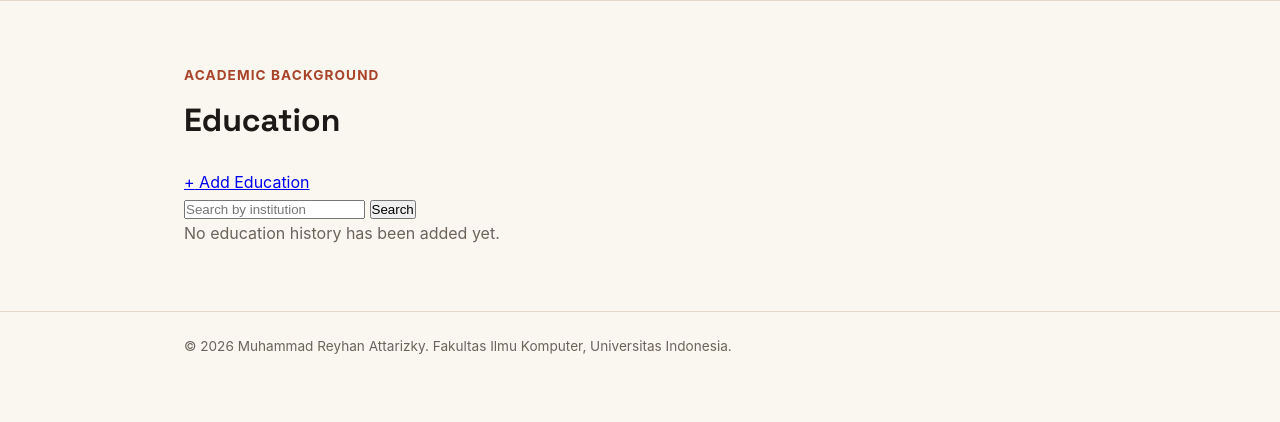
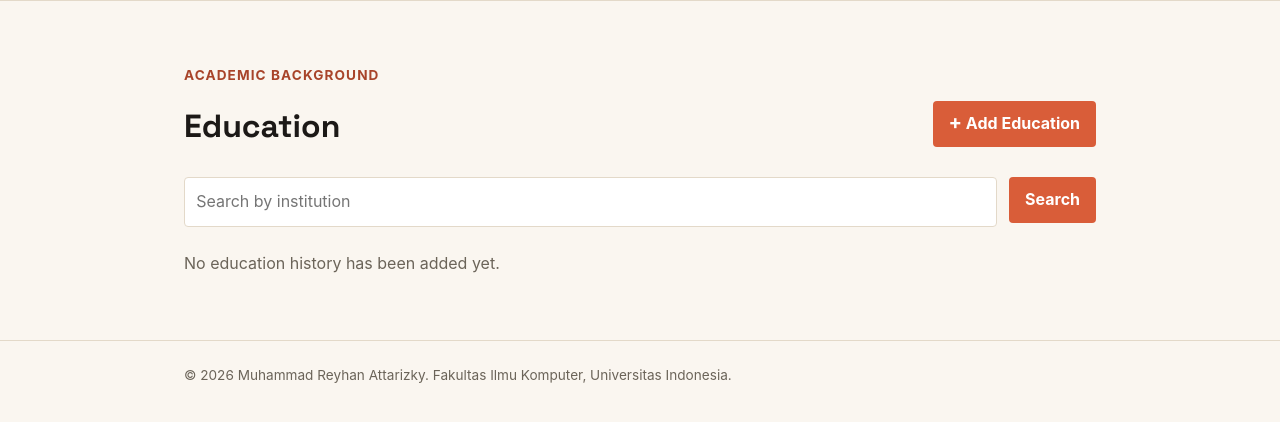
Before and after one commit to REYHANCSUI25/myportofolio, a Django app: page /education/ in a window 1280 px wide. Shown: the part 74-496 px from the top of the page. Run offline with Django 5.2, Linux system fonts and the light colour scheme; data that the repository does not hold is empty.

Commit message:
Add styles for education form, search, messages, and delete modal

```diff
--- a/static/css/style.css
+++ b/static/css/style.css
@@ -319,6 +319,7 @@ h1, .brand {
 
 .education-status {
     display: inline-block;
+    align-self: flex-start;
     margin-top: 0.75rem;
     padding: 0.2rem 0.6rem;
     font-size: 0.75rem;
@@ -333,7 +334,237 @@ h1, .brand {
     color: #fff;
 }
 
+.education-header {
+    width: 100%;
+    display: flex;
+    justify-content: space-between;
+    align-items: center;
+    gap: 1rem;
+    margin-bottom: 1.5rem;
+}
+
+.education-header h1 {
+    margin-bottom: 0;
+}
+
+.education-add-button {
+    display: inline-flex;
+    align-items: center;
+    gap: 0.45rem;
+}
+
+.education-add-button span {
+    font-size: 1.25rem;
+    line-height: 1;
+}
+
+.education-form {
+    width: 100%;
+    max-width: 100%;
+    margin-top: 1.5rem;
+}
+
+.form-group {
+    margin-bottom: 1.25rem;
+}
+
+.form-group label {
+    display: block;
+    margin-bottom: 0.4rem;
+    font-weight: 700;
+}
+
+.form-group input,
+.form-group textarea {
+    width: 100%;
+    box-sizing: border-box;
+    padding: 0.7rem;
+    border: 1px solid var(--accent);
+    border-radius: var(--radius);
+    font: inherit;
+    transition:
+        border-color 0.2s ease,
+        outline-color 0.2s ease;
+}
+
+.form-group input:focus,
+.form-group textarea:focus {
+    outline: 2px solid var(--accent);
+    border-color: var(--accent);
+}
+
+.form-error {
+    color: #b42318;
+    font-size: 0.85rem;
+    margin-top: 0.35rem;
+}
+
+.button {
+    display: inline-block;
+    height: fit-content;
+    border: 0;
+    border-radius: var(--radius);
+    padding: 0.65rem 1rem;
+    background: var(--accent);
+    color: white;
+    cursor: pointer;
+    font: inherit;
+    font-weight: 700;
+    text-decoration: none;
+}
+
+.button-secondary {
+    background: var(--ink);
+}
+
+.messages {
+    margin-top: 1.5rem;
+}
+
+.message {
+    padding: 0.75rem 1rem;
+    border-radius: var(--radius);
+    font-weight: 600;
+    margin-bottom: 0.75rem;
+}
+
+.message-success {
+    background: #ecfdf3;
+    color: #067647;
+    border: 1px solid #a6f4c5;
+}
+
+.message-error {
+    background: #fef3f2;
+    color: #b42318;
+    border: 1px solid #fecdca;
+}
+
+.education-search {
+    display: flex;
+    gap: 0.75rem;
+    margin-bottom: 1.5rem;
+}
+
+.education-search__input {
+    width: 100%;
+    min-width: 0;
+    padding: 0.7rem;
+    border: 1px solid var(--line);
+    border-radius: var(--radius);
+    background: #fff;
+    color: var(--ink);
+    font: inherit;
+}
+
+.education-search__input:focus {
+    outline: 2px solid var(--accent);
+    border-color: var(--accent);
+}
+
+.education-card {
+    display: flex;
+    flex-direction: column;
+}
+
+.education-card-actions {
+    display: flex;
+    margin-top: auto;
+    padding-top: 1rem;
+}
+
+.button-danger {
+    background: #b42318;
+}
+
+.education-delete-modal {
+    display: none;
+    position: fixed;
+    inset: 0;
+    width: 100%;
+    height: 100%;
+    max-width: none;
+    max-height: none;
+    margin: 0;
+    padding: 1rem;
+    border: 0;
+    background: transparent;
+    z-index: 10;
+    align-items: center;
+    justify-content: center;
+}
+
+.education-delete-modal:popover-open {
+    display: flex;
+}
+
+.education-delete-modal__backdrop {
+    position: absolute;
+    inset: 0;
+    width: 100%;
+    height: 100%;
+    border: 0;
+    padding: 0;
+    background: rgba(28, 25, 23, 0.58);
+    cursor: default;
+}
+
+.education-delete-modal__content {
+    position: relative;
+    z-index: 1;
+    width: min(100%, 480px);
+    padding: 1.5rem;
+    background: var(--paper);
+    border: 1px solid var(--line);
+    border-radius: var(--radius);
+    box-shadow: 0 1rem 3rem rgba(28, 25, 23, 0.22);
+}
+
+.education-delete-modal__content h2 {
+    margin: 0 0 0.75rem;
+    font-family: "Space Grotesk", -apple-system, sans-serif;
+    font-size: 1.5rem;
+}
+
+.education-delete-modal__close {
+    position: absolute;
+    top: 1rem;
+    right: 1rem;
+    border: 0;
+    padding: 0;
+    background: transparent;
+    color: var(--text-muted);
+    font-size: 1.8rem;
+    line-height: 1;
+    cursor: pointer;
+}
+
+.education-delete-modal__actions {
+    display: flex;
+    justify-content: flex-end;
+    gap: 0.75rem;
+    margin-top: 1.5rem;
+}
+
 @media (max-width: 600px) {
+    .education-header {
+        align-items: flex-start;
+        flex-direction: column;
+    }
+
+    .education-add-button {
+        width: 100%;
+        justify-content: center;
+    }
+
+    .education-search {
+        flex-direction: column;
+    }
+
+    .education-search .button {
+        width: 100%;
+    }
+
     .hero-grid {
         grid-template-columns: 1fr;
         grid-template-areas:
```
